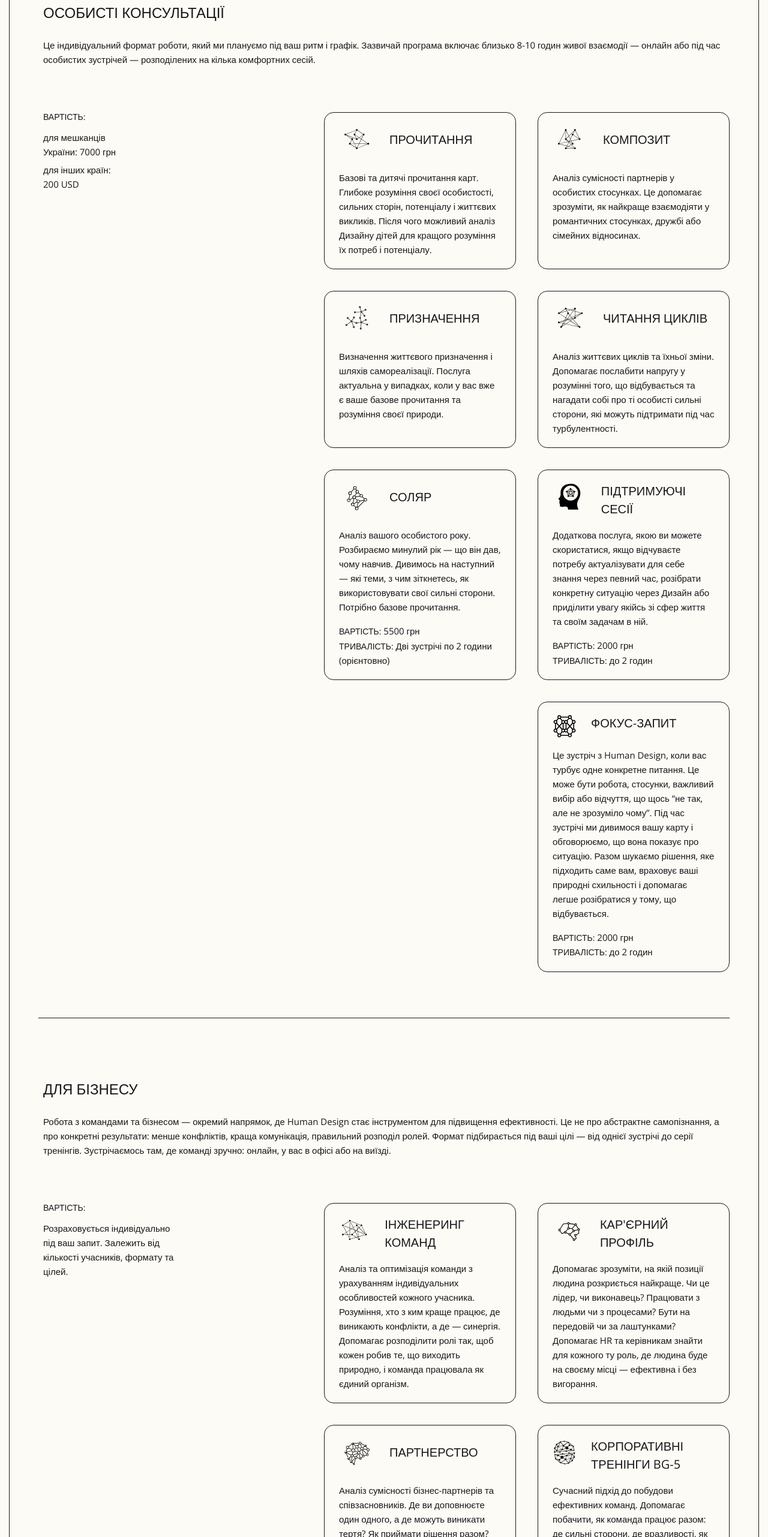
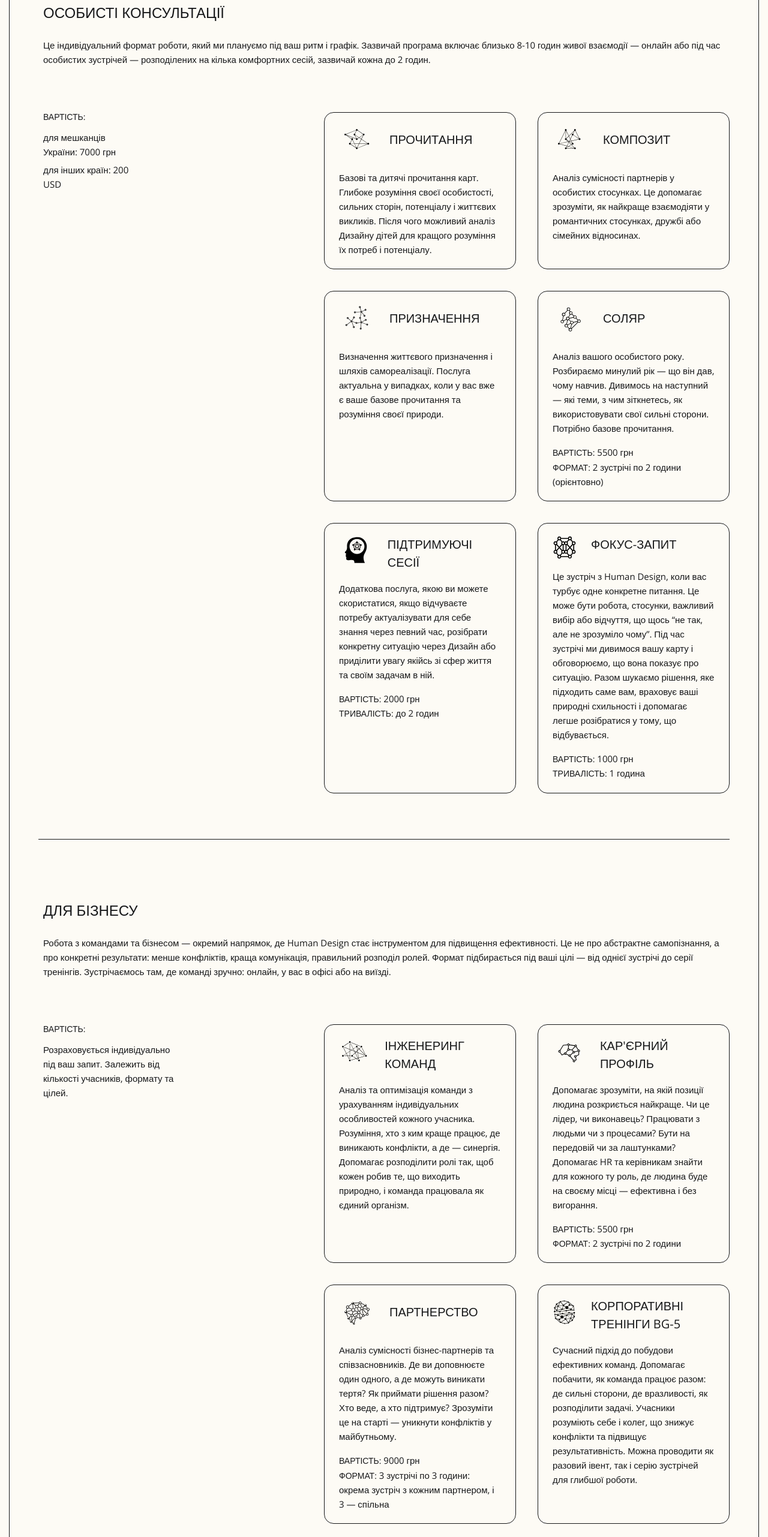
Before and after one commit to DariShpak/lmakarenko.new, a plain HTML site: page index.html in a window 1280 px wide. Shown: the part 2067-4630 px from the top of the page at 60% size. Drawn offline with nearby package versions, Linux system fonts and the light colour scheme.

Commit message:
Update index.html

```diff
--- a/index.html
+++ b/index.html
@@ -289,7 +289,8 @@
                 Це індивідуальний формат роботи, який ми плануємо під ваш ритм і
                 графік. Зазвичай програма включає близько 8-10 годин живої
                 взаємодії — онлайн або під час особистих зустрічей —
-                розподілених на кілька комфортних сесій.
+                розподілених на кілька комфортних сесій, зазвичай кожна до 2
+                годин.
               </p>
             </div>
 
@@ -357,24 +358,7 @@
                     прочитання та розуміння своєї природи.
                   </p>
                 </li>
-                <li class="services-item">
-                  <div class="services-item-top">
-                    <svg
-                      class="services-decorative-icon"
-                      width="60"
-                      height="60"
-                    >
-                      <use href="./images/icons/icons.svg#icon-pattern4"></use>
-                    </svg>
-                    <h3 class="subtitle services-subtitle">Читання циклів</h3>
-                  </div>
-                  <p class="text services-text">
-                    Аналіз життєвих циклів та їхньої зміни. Допомагає послабити
-                    напругу у розумінні того, що відбувається та нагадати собі
-                    про ті особисті сильні сторони, які можуть підтримати під
-                    час турбулентності.
-                  </p>
-                </li>
+
                 <li class="services-item">
                   <div class="services-item-top">
                     <svg
@@ -397,8 +381,8 @@
                     5500 грн
                   </p>
                   <p class="text">
-                    <span class="course-description-subtitle">Тривалість:</span>
-                    Дві зустрічі по 2 години (орієнтовно)
+                    <span class="course-description-subtitle">Формат:</span>
+                    2 зустрічі по 2 години (орієнтовно)
                   </p>
                 </li>
                 <li class="services-item">
@@ -451,11 +435,11 @@
                   </p>
                   <p class="text price-text">
                     <span class="course-description-subtitle">Вартість:</span>
-                    2000 грн
+                    1000 грн
                   </p>
                   <p class="text">
                     <span class="course-description-subtitle">Тривалість:</span>
-                    до 2 годин
+                    1 година
                   </p>
                 </li>
               </ul>
@@ -527,6 +511,14 @@
                     HR та керівникам знайти для кожного ту роль, де людина буде
                     на своєму місці — ефективна і без вигорання.
                   </p>
+                  <p class="text price-text">
+                    <span class="course-description-subtitle">Вартість:</span>
+                    5500 грн
+                  </p>
+                  <p class="text">
+                    <span class="course-description-subtitle">Формат:</span>
+                    2 зустрічі по 2 години
+                  </p>
                 </li>
                 <li class="services-item">
                   <div class="services-item-top">
@@ -546,6 +538,15 @@
                     доповнюєте один одного, а де можуть виникати тертя? Як
                     приймати рішення разом? Хто веде, а хто підтримує? Зрозуміти
                     це на старті — уникнути конфліктів у майбутньому.
+                  </p>
+                  <p class="text price-text">
+                    <span class="course-description-subtitle">Вартість:</span>
+                    9000 грн
+                  </p>
+                  <p class="text">
+                    <span class="course-description-subtitle">Формат:</span>
+                    3 зустрічі по 3 години: окрема зустріч з кожним партнером, і
+                    3 — спільна
                   </p>
                 </li>
                 <li class="services-item">
@@ -872,7 +873,13 @@
                 щось “не речове”: підтримку, натхнення, відповіді. Те, що
                 залишиться з людиною надовго.
               </p>
-              <p class="text">Вартість: 7000 грн</p>
+              <p class="text">
+                Вартість сертифікакту на індивідуальне прочитання: 7000 грн
+              </p>
+              <p class="text">
+                Також ви можете замовити сертифікат на будь-яку іншу мою послугу
+                — за її вартістю.
+              </p>
               <button
                 class="button cta-services-btn"
                 type="button"
```
